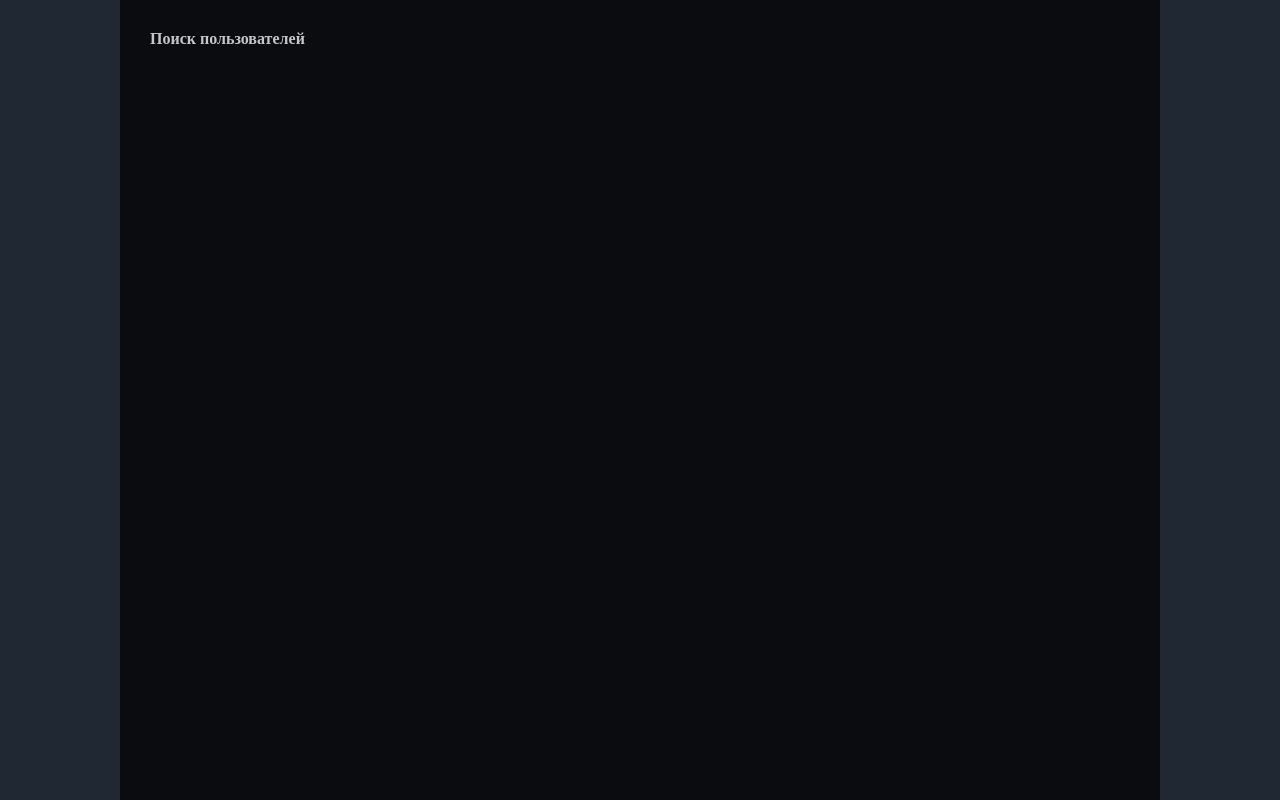
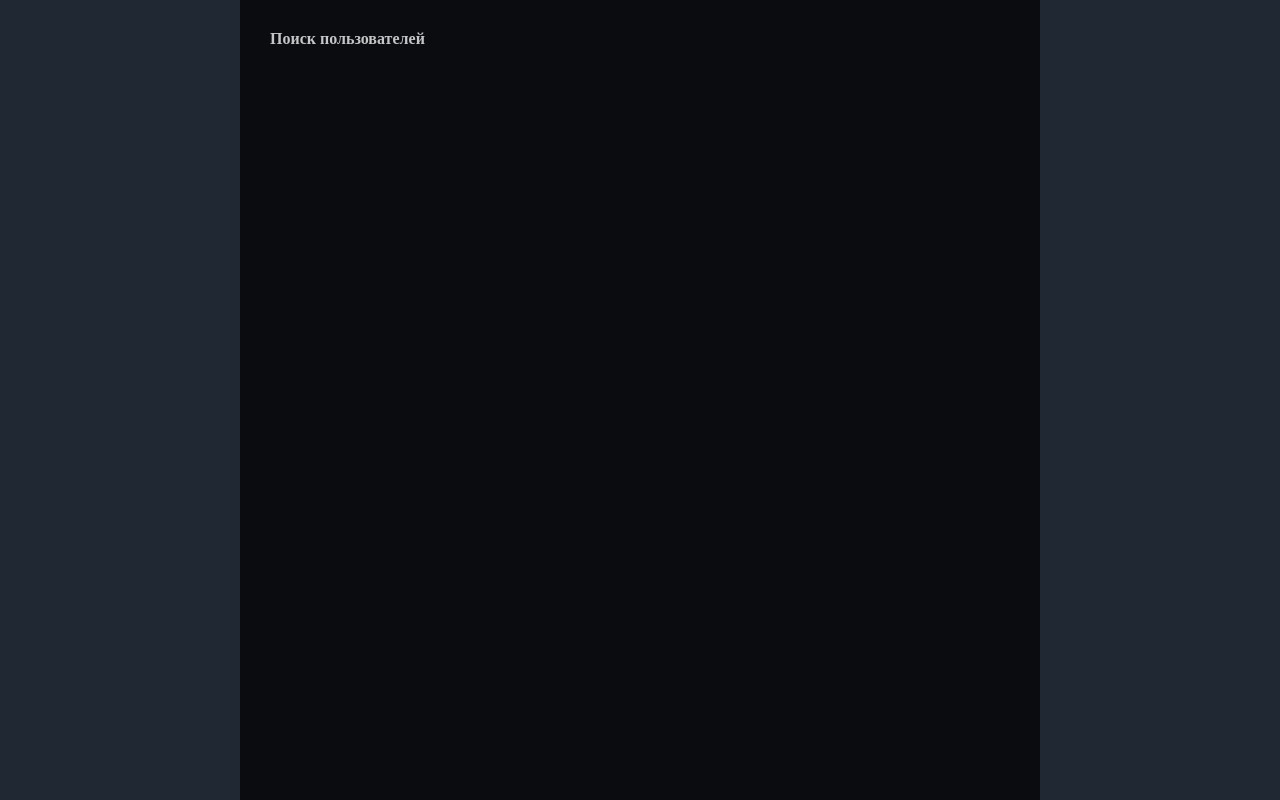
Before and after one commit to ZakhTania/react-search-users, a React app: page / in a window 1280 px wide. Shown: the top 800 px of the page. Built offline with nearby package versions, Linux system fonts and the light colour scheme.

Commit message:
change Wrapper

```diff
--- a/src/components/common/Wrapper/Wrapper.styled.ts
+++ b/src/components/common/Wrapper/Wrapper.styled.ts
@@ -1,14 +1,14 @@
 import styled from 'styled-components';
 
 export const StyledWrap = styled.div`
-    padding: 0 60px;
     display: flex;
     flex-direction: column;
     align-items: center;
 `;
 
 export const StyledContainer = styled.div`
-    width: calc(100% - 120px);
+    width: 800px;
+    margin: auto;
     min-height: 100vw;
     background-color: #0b0c10;
     padding: 30px;
```
